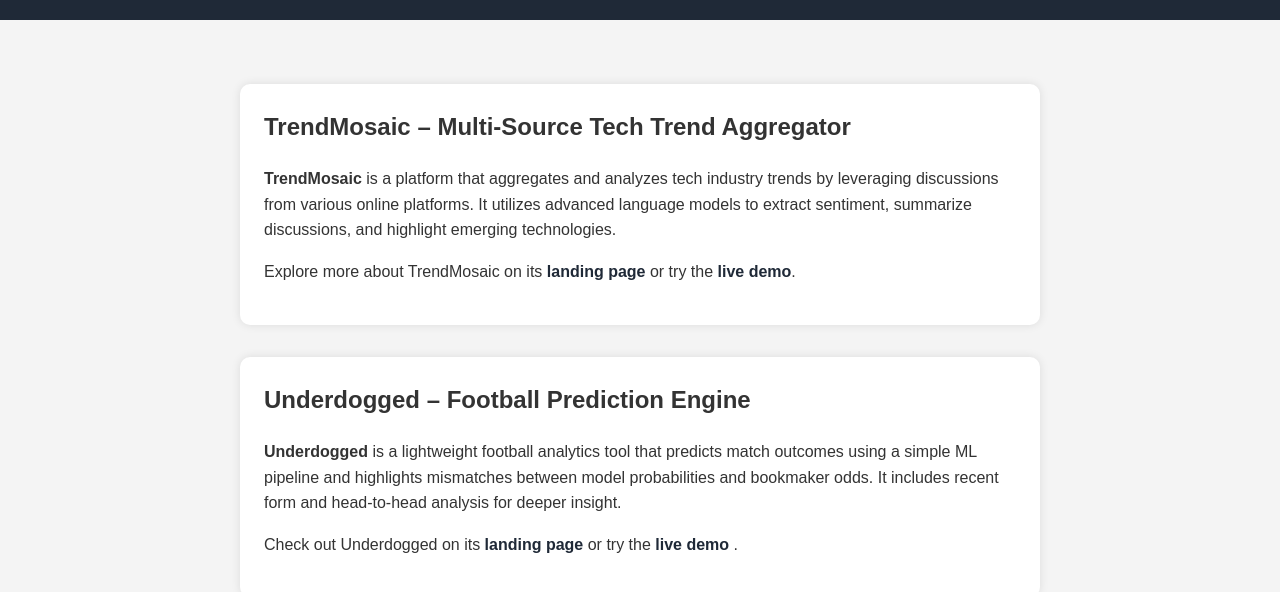
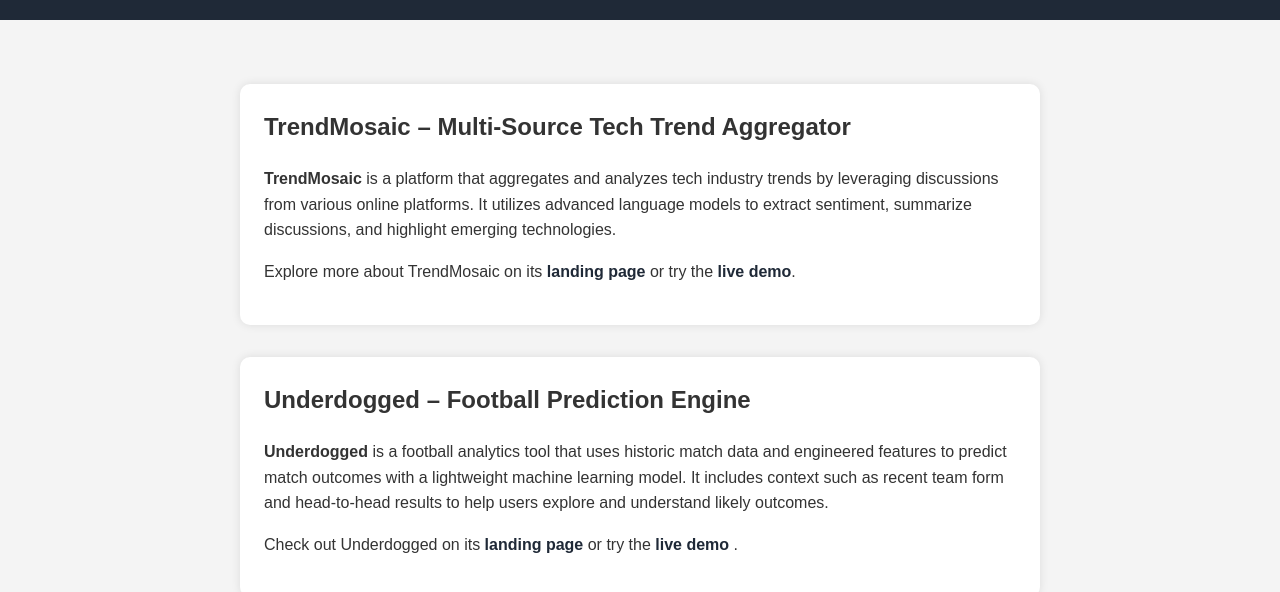
Before and after one commit to ronjamino/ai_dev, a plain HTML site: page docs/index.html in a window 1280 px wide. Shown: the part 108-700 px from the top of the page. Drawn offline with Linux system fonts and the light colour scheme.

Commit message:
amended underdog description

```diff
--- a/docs/index.html
+++ b/docs/index.html
@@ -80,7 +80,7 @@
      <strong>
       Underdogged
      </strong>
-     is a lightweight football analytics tool that predicts match outcomes using a simple ML pipeline and highlights mismatches between model probabilities and bookmaker odds. It includes recent form and head-to-head analysis for deeper insight.
+     is a football analytics tool that uses historic match data and engineered features to predict match outcomes with a lightweight machine learning model. It includes context such as recent team form and head-to-head results to help users explore and understand likely outcomes.
     </p>
     <p>
      Check out Underdogged on its
```
